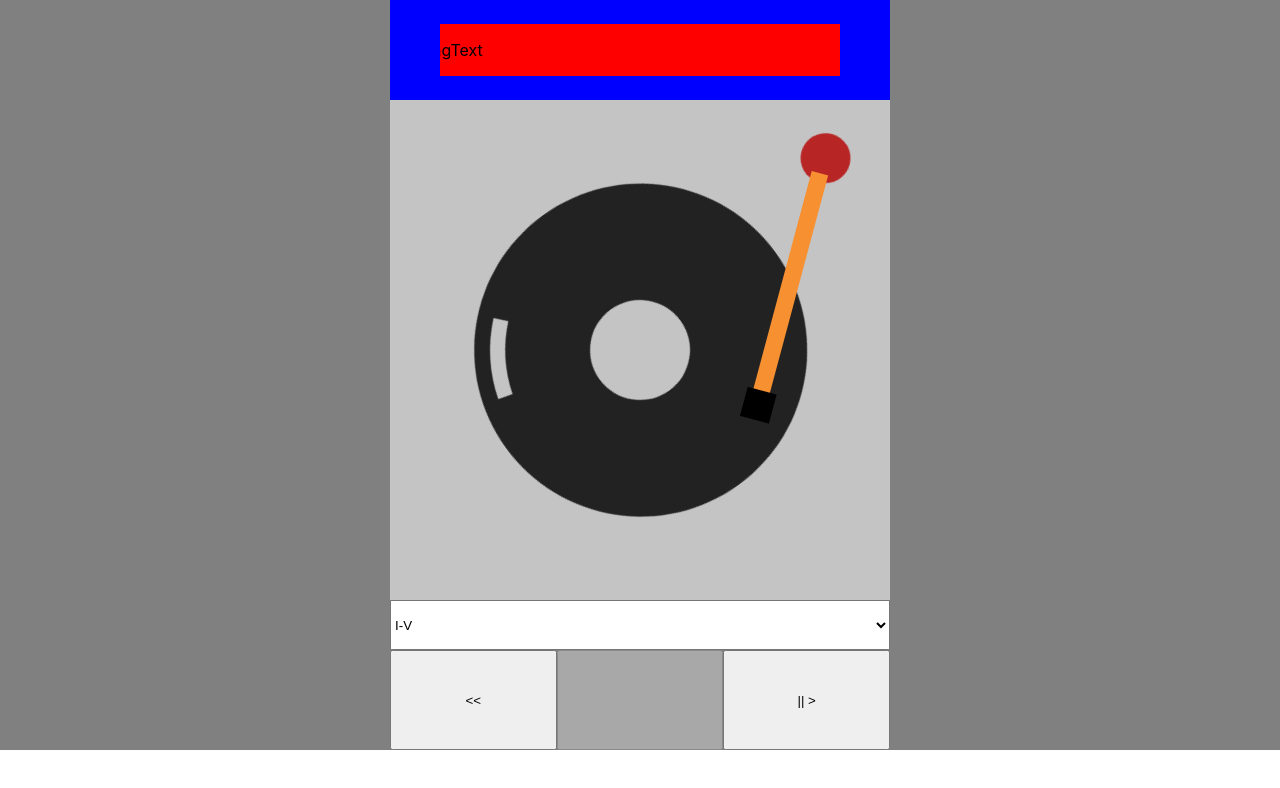
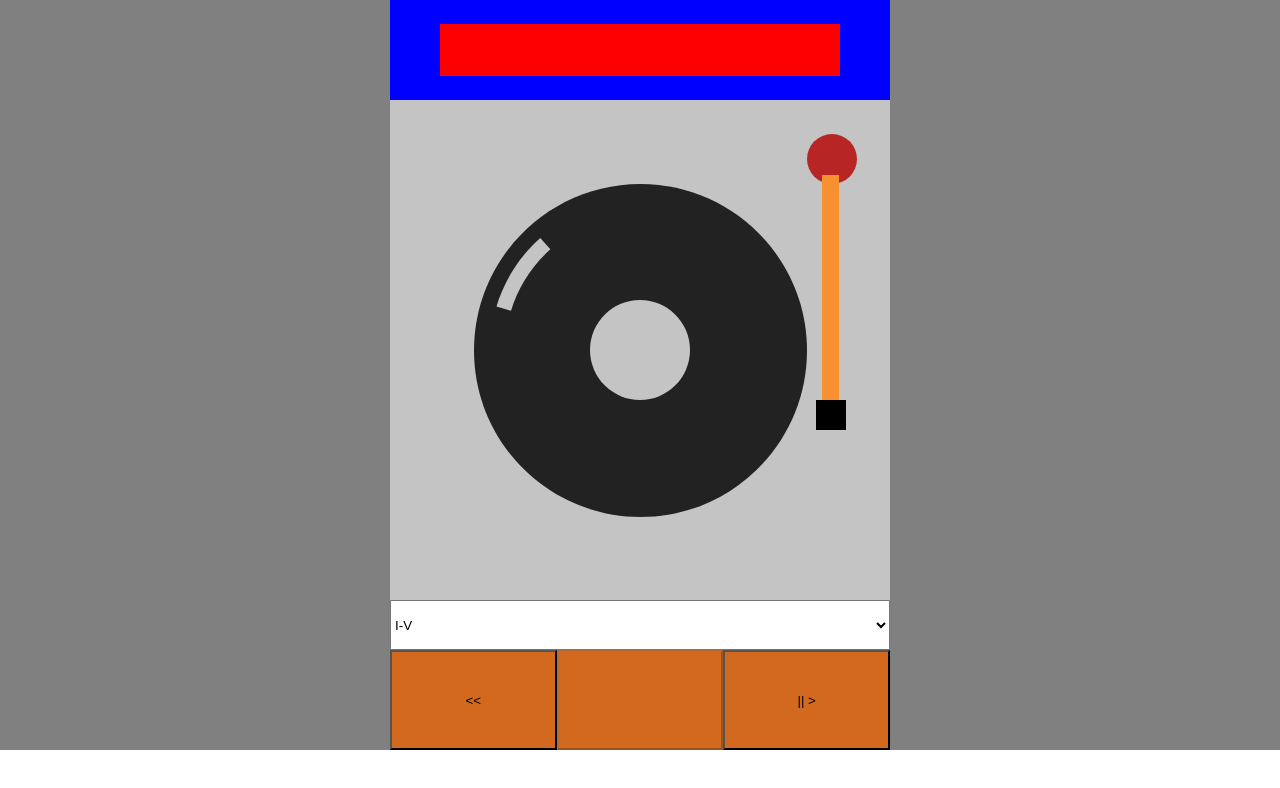
Before and after one commit to thangtheregista/backing-track-generator, a React (Create React App) app: page / in a window 1280 px wide. Both pictures are taken after a click on the button "Select". Shown: the top 788 px of the page. Built offline with nearby package versions, Linux system fonts and the light colour scheme.

Commit message:
that is enuf 4 tady

```diff
--- a/src/App.js
+++ b/src/App.js
@@ -5,14 +5,16 @@ import Vinyl from "./components/main/Vinyl";
 import "./components/main/Vinyl.scss";
 import Chord from "./components/sections/Chord";
 import "./components/sections/Chord.scss";
+import React, { useState, useEffect } from "react";
 
 function App() {
+  const [runningText, setRunningText] = useState("Choose a chord");
   return (
     <div className="App">
       <div className="container">
-        <RunningText />
+        <RunningText runningText={runningText} />
         <Vinyl />
-        <Chord />
+        <Chord setRunningText={setRunningText} />
       </div>
     </div>
   );
--- a/src/components/header/RunningText.jsx
+++ b/src/components/header/RunningText.jsx
@@ -1,10 +1,10 @@
 import React from "react";
 
-const RunningText = () => {
+const RunningText = (props) => {
   return (
     <div className="running-text-container">
       <div className="running-text-wrapper">
-        <p>RunningText</p>
+        <p>{props.runningText}</p>
       </div>
     </div>
   );
--- a/src/components/header/RunningText.scss
+++ b/src/components/header/RunningText.scss
@@ -10,20 +10,19 @@
     overflow-x: hidden;
     width: 400px;
     p {
-      width: 1px;
+      width: 100%;
       text-align: center;
+      display: inline-block;
       animation: infinite-running 10s linear infinite;
     }
   }
 }
 @keyframes infinite-running {
   0% {
-    margin-left: -100px;
-    top: 0;
+    margin-left: -400px;
   }
 
   100% {
-    margin-left: 450px;
-    top: 0;
+    margin-left: 400px;
   }
 }
--- a/src/components/main/Vinyl.scss
+++ b/src/components/main/Vinyl.scss
@@ -1,9 +1,16 @@
-#vinyl {
+#vinyl-spin {
   animation: spin 1s infinite linear;
   transform-origin: center;
 }
+
+#arm-move {
+  animation: switch 1s ease-in;
+  transform-origin: top;
+  transform-box: fill-box;
+  animation-fill-mode: forwards;
+}
 #arm {
-  animation: switch 1s ease-in;
+  animation: switch2 1s ease-in;
   transform-origin: top;
   transform-box: fill-box;
   animation-fill-mode: forwards;
@@ -16,6 +23,14 @@
     transform: rotate(360deg);
   }
 }
+@keyframes spin2 {
+  from {
+    transform: rotate(0deg);
+  }
+  to {
+    transform: rotate(60deg);
+  }
+}
 @keyframes switch {
   from {
     transform: rotate(0deg);
@@ -24,6 +39,14 @@
     transform: rotate(15deg);
   }
 }
+@keyframes switch2 {
+  from {
+    transform: rotate(15deg);
+  }
+  to {
+    transform: rotate(0deg);
+  }
+}
 .svg-container {
   margin: 0px;
   padding: 0px;
--- a/src/components/sections/Chord.jsx
+++ b/src/components/sections/Chord.jsx
@@ -1,14 +1,31 @@
 import React, { useState, useEffect } from "react";
 
-const Chord = () => {
+const Chord = (props) => {
   const [homeKey, setHomeKey] = useState("");
+  const [progression, setProgression] = useState("");
+  const clickPrev = () => {
+    setHomeKey("");
+    const e = document.getElementById("vinyl-spin");
+    e.setAttribute("id", "vinyl");
+    const e2 = document.getElementById("arm-move");
+    e2.setAttribute("id", "arm");
+  };
   const clickSelect = () => {
     const e = document.getElementById("option1");
     const strUser = e.value;
     setHomeKey(strUser);
   };
+  const clickStart = () => {
+    const e3 = document.getElementById("option2");
+    const strUser = e3.value;
+    setProgression(strUser);
+    const e = document.getElementById("vinyl");
+    e.setAttribute("id", "vinyl-spin");
+    const e2 = document.getElementById("arm");
+    e2.setAttribute("id", "arm-move");
+  };
   useEffect(() => {
-    console.log(`You clicked ${homeKey} times`);
+    console.log(`You clicked ${homeKey} ${progression} times`);
   });
   return (
     <div>
@@ -22,9 +39,38 @@ const Chord = () => {
             </select>
           </div>
           <div className="buttons-group">
-            <input type="button" value="<<" />
+            <input
+              type="button"
+              value="<<"
+              onClick={() => {
+                clickPrev();
+                props.setRunningText("Choose a chord!");
+              }}
+            />
             <input type="button" value="" disabled />
-            <input type="button" value="|| >" />
+            {progression.length ? (
+              <input
+                type="button"
+                value="|| "
+                onClick={() => {
+                  const e = document.getElementById("vinyl-spin");
+                  e.setAttribute("id", "vinyl");
+                  const e2 = document.getElementById("arm-move");
+                  e2.setAttribute("id", "arm");
+                  setProgression("");
+                  props.setRunningText("Choose a progression");
+                }}
+              />
+            ) : (
+              <input
+                type="button"
+                value="|| >"
+                onClick={() => {
+                  clickStart();
+                  props.setRunningText("Now playing...");
+                }}
+              />
+            )}
           </div>
         </div>
       ) : (
@@ -51,6 +97,7 @@ const Chord = () => {
               value="Select"
               onClick={() => {
                 clickSelect();
+                props.setRunningText("Choose progression!!!");
               }}
             />{" "}
             <input type="button" value="" disabled />{" "}
--- a/src/components/sections/Chord.scss
+++ b/src/components/sections/Chord.scss
@@ -16,5 +16,6 @@
   input {
     height: 100%;
     width: 33.33%;
+    background-color: chocolate;
   }
 }
```
